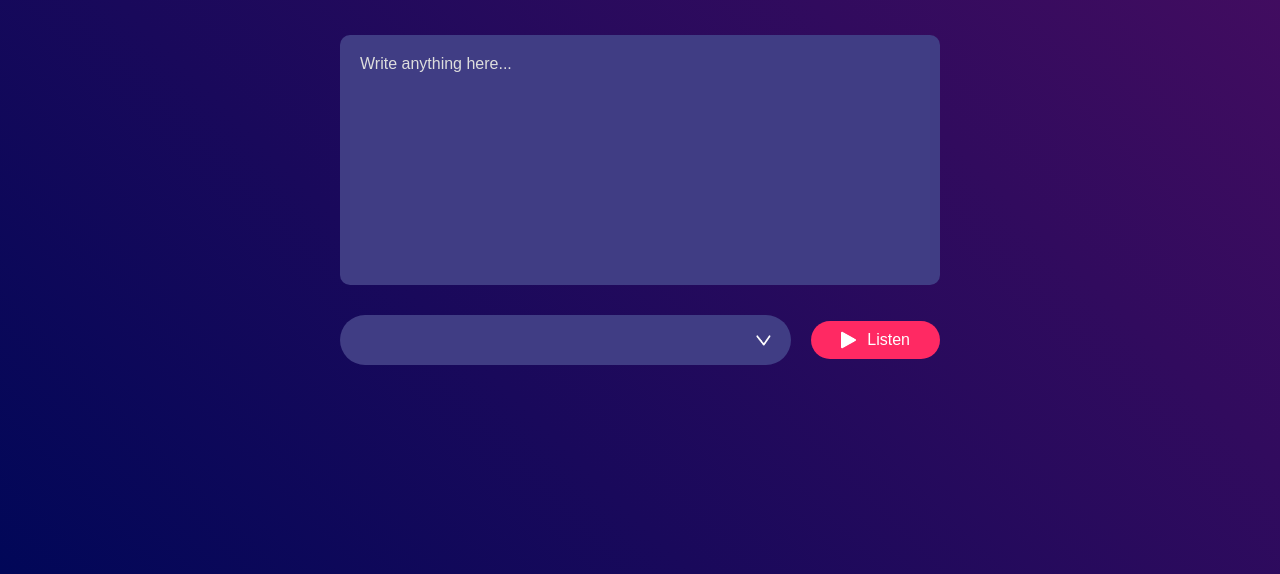
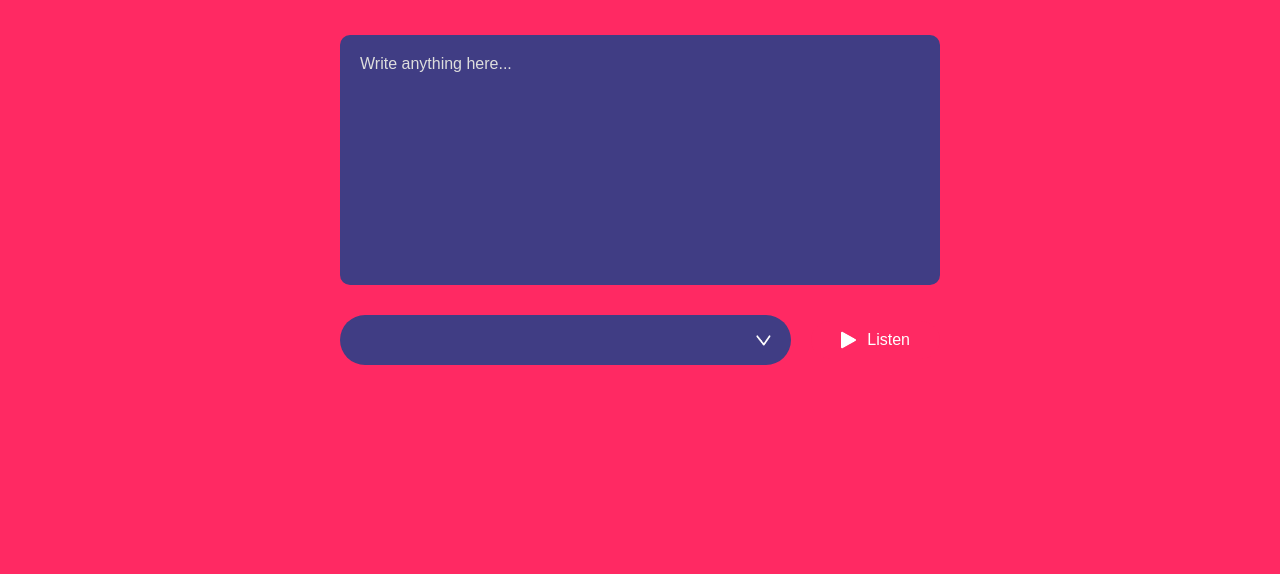
Before and after one commit to PMGUNAPANDI/text-to-speech-converter, a plain HTML site: page index.html in a window 1280 px wide. Shown: the part 226-800 px from the top of the page. Drawn offline with Linux system fonts and the light colour scheme.

Commit message:
second commit

```diff
--- a/style.css
+++ b/style.css
@@ -7,7 +7,7 @@
 .hero{
     width: 100%;
     min-height: 100vh;
-    background: linear-gradient(45deg,#010758,#490d61);
+    background: #ff2963;
     display: flex;
     align-items: center;
     justify-content: center;
```
